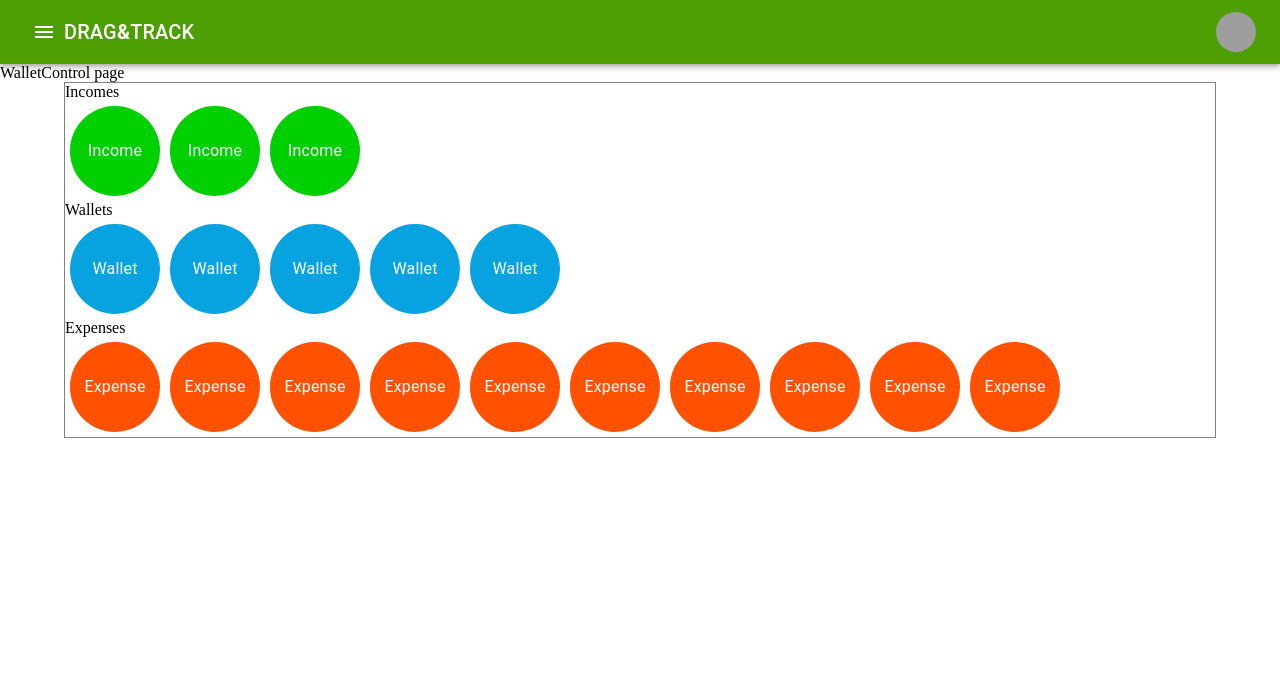
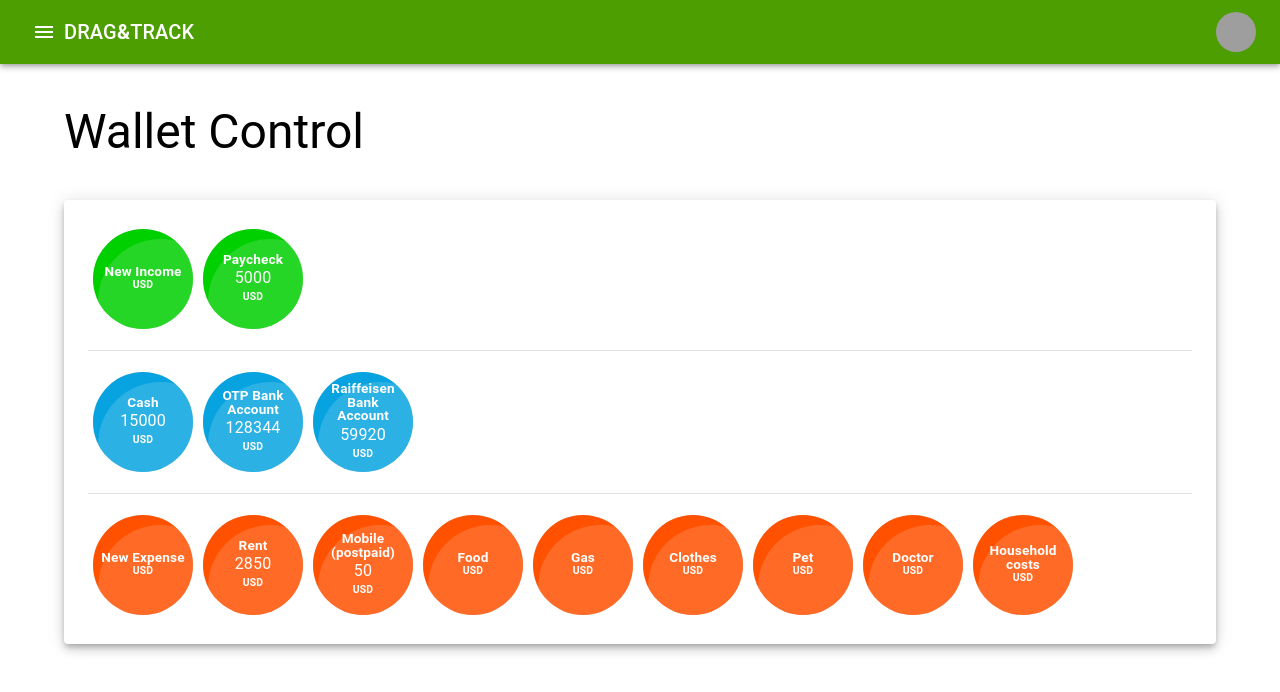
Before and after one commit to szabadimiklos/dragntrack, a React (Create React App) app: page /walletcontrol in a window 1280 px wide. Shown: the top 692 px of the page. Built offline with nearby package versions, Linux system fonts and the light colour scheme; grey boxes are pictures that could not be loaded.

Commit message:
Dialog modifications, fake data, styling

```diff
--- a/src/components/WalletControlCircle.jsx
+++ b/src/components/WalletControlCircle.jsx
@@ -1,7 +1,7 @@
 import styled from '@emotion/styled'
 import { useDraggable, useDroppable } from '@dnd-kit/core';
 import { CSS } from '@dnd-kit/utilities';
-import { Typography } from '@mui/material';
+import { Box, Typography } from '@mui/material';
 
 const CircleDnDWrapper = styled.div`
 	border-radius: 50%;
@@ -9,12 +9,16 @@ const CircleDnDWrapper = styled.div`
 	display: inline-block;
 `
 const Circle = styled.div`
+	position: relative;
+	width: 100px;
+	height: 100px;
 	border-radius: 50%;
-	width: 90px;
-	height: 90px;
+
 	display: inline-flex;
 	justify-content: center;
 	align-items: center;
+
+	overflow: hidden;
 	cursor: grab;
 	transition: all 0.25s;
 	color: white;
@@ -32,6 +36,18 @@ const Circle = styled.div`
 					return 'rgba(200,200,200,1.0)'
 			}
 		}};
+
+	&:after{
+		content: '';
+		display: block;
+		position: absolute;
+		top: 10%;
+		left: 5%;
+		width: 125%;
+		height: 125%;
+		border-radius: 50%;
+		background-color: rgba(255,255,255,0.15);
+	}
 `
 const DraggablePart = styled.div`
 	display: inline-block;
@@ -42,9 +58,9 @@ const DroppablePart = styled.div`
 	border-radius: 50%;
 `
 
-const WalletControlCircle = ({ type, text, ukey }) => {
+const WalletControlCircle = ({ ukey, options }) => {
 	let acceptedTypes = []
-	switch (type) {
+	switch (options.type) {
 		case "income":
 			acceptedTypes = []
 			break;
@@ -64,6 +80,7 @@ const WalletControlCircle = ({ type, text, ukey }) => {
 			id: ukey,
 			data: {
 				accepts: acceptedTypes,
+				options: { ...options }
 			},
 		});
 		const droppableStyle = {
@@ -77,7 +94,8 @@ const WalletControlCircle = ({ type, text, ukey }) => {
 		const { attributes, listeners, setNodeRef:draggableNodeRef, transform } = useDraggable({
 			id: ukey,
 			data: {
-				type: type,
+				type: options.type,
+				options: { ...options }
 			},
 		});
 		const draggableStyle = transform ? {
@@ -93,9 +111,13 @@ const WalletControlCircle = ({ type, text, ukey }) => {
 		<>
 			<CircleDnDWrapper>
 				<DroppablePart ref={droppableNodeRef} style={droppableStyle}>
-					<DraggablePart ref={draggableNodeRef} {...listeners} {...attributes} style={draggableStyle} disabled={type === 'expense' ? true : false}>
-						<Circle type={type} style={dynStyle}>
-							<Typography variant='body1'>{text}</Typography>
+					<DraggablePart ref={draggableNodeRef} {...listeners} {...attributes} style={draggableStyle} disabled={options.type === 'expense' ? true : false}>
+						<Circle type={options.type} style={dynStyle}>
+							<Box sx={{ textAlign: 'center', p: 1 }}>
+								<Typography component="div" variant='body1' sx={{ fontSize: '0.85em', fontWeight: 'bold', lineHeight: '1em' }}>{options.label}</Typography>
+								<Typography variant='body1'>{options.amount !== 0 && options.amount}</Typography>
+								<Typography variant='body2' sx={{ fontSize: '0.65em', fontWeight: 'bold' }}>{options.currency}</Typography>
+							</Box>
 						</Circle>
 					</DraggablePart>
 				</DroppablePart>
--- a/src/components/WalletControlCore.jsx
+++ b/src/components/WalletControlCore.jsx
@@ -1,7 +1,5 @@
 import { useDispatch } from "react-redux";
 import { toggleWalletControlDialog } from '../redux/common';
-
-import styled from '@emotion/styled'
 
 import {
 	DndContext,
@@ -10,16 +8,17 @@ import {
 	TouchSensor,
 	useSensor,
 	useSensors,
-	DragOverlay
 } from "@dnd-kit/core";
 
-import { Box } from "@mui/material"
+import { Box, Divider, Paper } from "@mui/material"
 
 import WalletControlCircle from "./WalletControlCircle";
 import WalletControlDialog from "./WalletControlDialog";
+import { useState } from "react";
 
 
 const WalletControlCore = () => {
+	const [transactionData,setTransactionData] = useState({})
 	const dispatch = useDispatch()
 
 	const MonitorDndEvents = () => {
@@ -35,6 +34,10 @@ const WalletControlCore = () => {
 					event.over.data.current.accepts.includes(event.active.data.current.type)
 				){
 					dispatch(toggleWalletControlDialog(true))
+					setTransactionData({
+						from: event.active,
+						to: event.over
+					})
 				}
 			},
 			//onDragCancel(event) { console.log("onDragCancel",event) },
@@ -50,34 +53,136 @@ const WalletControlCore = () => {
 		touchSensor,
 	);
 
+	const fakeData = {
+		"incomeCircles": [
+			{
+				id: 'i-0',
+				type: 'income',
+				label: 'New Income',
+				amount: 0,
+				currency: 'USD'
+			},
+			{
+				id: 'i-1',
+				type: 'income',
+				label: 'Paycheck',
+				amount: 5000,
+				currency: 'USD'
+			},
+		],
+		"walletCircles": [
+			{
+				id: 'w-0',
+				type: 'wallet',
+				label: 'Cash',
+				amount: 15000,
+				currency: 'USD'
+			},
+			{
+				id: 'w-1',
+				type: 'wallet',
+				label: 'OTP Bank Account',
+				amount: 128344,
+				currency: 'USD'
+			},
+			{
+				id: 'w-2',
+				type: 'wallet',
+				label: 'Raiffeisen Bank Account',
+				amount: 59920,
+				currency: 'USD'
+			},
+		],
+		"expenseCircles": [
+			{
+				id: 'e-0',
+				type: 'expense',
+				label: 'New Expense',
+				amount: 0,
+				currency: 'USD'
+			},
+			{
+				id: 'e-2',
+				type: 'expense',
+				label: 'Rent',
+				amount: 2850,
+				currency: 'USD'
+			},
+			{
+				id: 'e-8',
+				type: 'expense',
+				label: 'Mobile (postpaid)',
+				amount: 50,
+				currency: 'USD'
+			},
+			{
+				id: 'e-1',
+				type: 'expense',
+				label: 'Food',
+				amount: 0,
+				currency: 'USD'
+			},
+			{
+				id: 'e-3',
+				type: 'expense',
+				label: 'Gas',
+				amount: 0,
+				currency: 'USD'
+			},
+			{
+				id: 'e-4',
+				type: 'expense',
+				label: 'Clothes',
+				amount: 0,
+				currency: 'USD'
+			},
+			{
+				id: 'e-5',
+				type: 'expense',
+				label: 'Pet',
+				amount: 0,
+				currency: 'USD'
+			},
+			{
+				id: 'e-6',
+				type: 'expense',
+				label: 'Doctor',
+				amount: 0,
+				currency: 'USD'
+			},
+			{
+				id: 'e-7',
+				type: 'expense',
+				label: 'Household costs',
+				amount: 0,
+				currency: 'USD'
+			},
+		]
+	}
+
 	return (
 		<>
 			<DndContext sensors={sensors} autoScroll={false}>
-				<Box sx={{ border: '1px solid grey' }}>
-					<Box>
-						<div>Incomes</div>
-						{[...Array(3)].map((item, index) =>
-							<WalletControlCircle type="income" key={`income_${index}`} ukey={`income_${index}`} text="Income"/>
+				<Paper elevation={6} sx={{ p: 3 }}>
+					<Box sx={{ display: 'flex', flexWrap: 'wrap' }}>
+						{fakeData.incomeCircles.map(item =>
+							<WalletControlCircle key={item.id} ukey={item.id} options={item}/>
+						)}
+						<Divider sx={{ my: 2, flexBasis: '100%' }}/>
+						{fakeData.walletCircles.map(item =>
+							<WalletControlCircle key={item.id} ukey={item.id} options={item}/>
+						)}
+						<Divider sx={{ my: 2, flexBasis: '100%' }}/>
+						{fakeData.expenseCircles.map(item =>
+							<WalletControlCircle key={item.id} ukey={item.id} options={item}/>
 						)}
 					</Box>
-					<Box>
-						<div>Wallets</div>
-						{[...Array(5)].map((item, index) =>
-							<WalletControlCircle type="wallet" key={`wallet_${index}`} ukey={`wallet_${index}`} text="Wallet"/>
-						)}
-					</Box>
-					<Box>
-						<div>Expenses</div>
-						{[...Array(10)].map((item, index) =>
-							<WalletControlCircle type="expense" key={`expense_${index}`} ukey={`expense_${index}`} text="Expense"/>
-						)}
-					</Box>
-				</Box>
+				</Paper>
 
 				<MonitorDndEvents />
 			</DndContext>
 
-			<WalletControlDialog />
+			<WalletControlDialog transactionData={transactionData} />
 		</>
 	)
 }
--- a/src/components/WalletControlDialog.jsx
+++ b/src/components/WalletControlDialog.jsx
@@ -14,7 +14,7 @@ import {
 } from "@mui/material";
 import FormControl, { useFormControl } from '@mui/material/FormControl';
 
-const WalletControlDialog = () => {
+const WalletControlDialog = ({ transactionData }) => {
 	const { isWCDOpen } = useSelector((state) => state.common)
 	const dispatch = useDispatch()
 
@@ -27,6 +27,9 @@ const WalletControlDialog = () => {
 			>
 				<DialogTitle>Create transaction</DialogTitle>
 				<DialogContent>
+					<DialogContentText>
+						{(transactionData.from && transactionData.to) && `New transaction from ${transactionData.from.data.current.options.label} to ${transactionData.to.data.current.options.label}`}
+					</DialogContentText>
 					<DialogContentText>
 						Please fill in the new transactions' details below.
 					</DialogContentText>
@@ -42,7 +45,14 @@ const WalletControlDialog = () => {
 								id="transaction-amount"
 								label="Transaction Amount"
 								helperText="Use only numbers"
-								defaultValue={0}
+								defaultValue={
+									(transactionData.from && transactionData.to.data.current.options.type !== 'expense')
+										? transactionData.from.data.current.options.amount
+									: (transactionData.from && transactionData.to.data.current.options.type === 'expense')
+										? transactionData.to.data.current.options.amount
+									:
+										0
+								}
 								margin="normal"
 								required
 							/>
--- a/src/pages/WalletControl.jsx
+++ b/src/pages/WalletControl.jsx
@@ -1,17 +1,16 @@
 import TopNavigation from '../components/TopNavigation'
 import SideNavigation from '../components/SideNavigation'
 import WalletControlCore from '../components/WalletControlCore'
-import { Box, Container } from '@mui/material'
+import { Box, Container, Typography } from '@mui/material'
 
 const WalletControl = () => {
 	return (
 		<>
 			<TopNavigation />
 			<SideNavigation />
-			<div>WalletControl page</div>
-
 
 			<Container fixed>
+				<Typography variant="h3" sx={{ py: 5 }}>Wallet Control</Typography>
 				<WalletControlCore />
 			</Container>
 		</>
```
